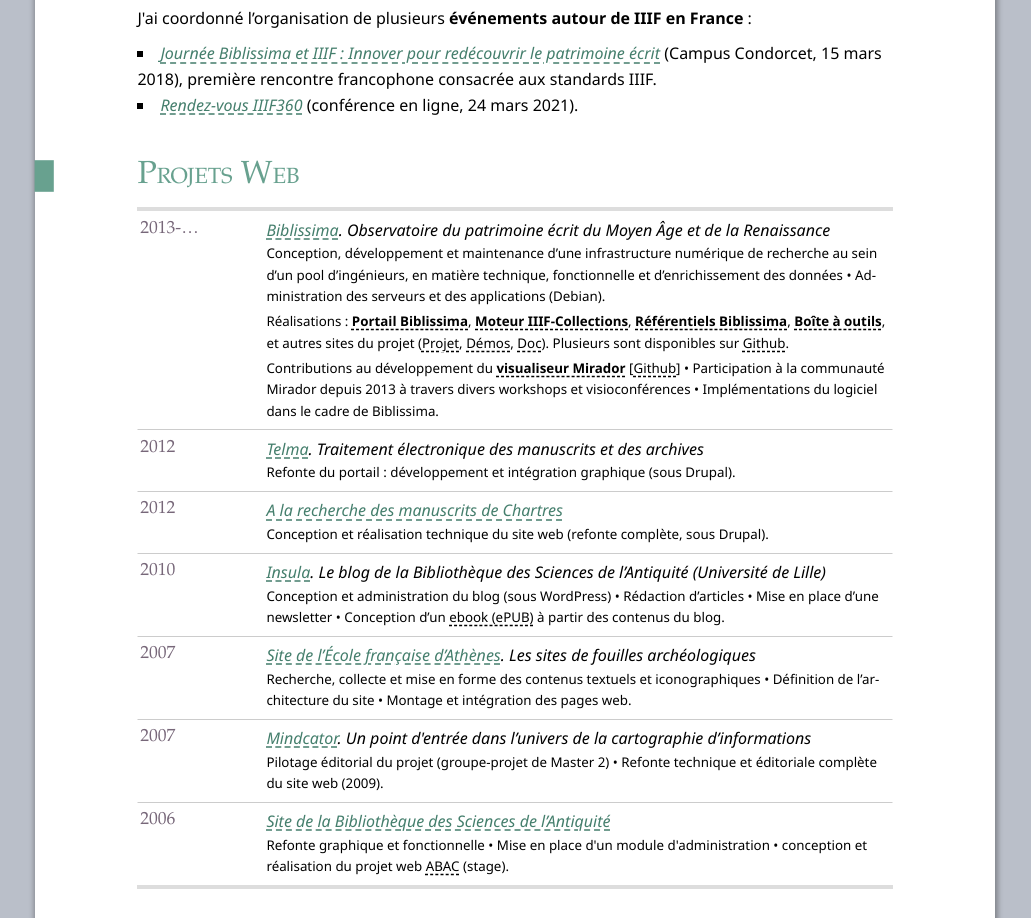
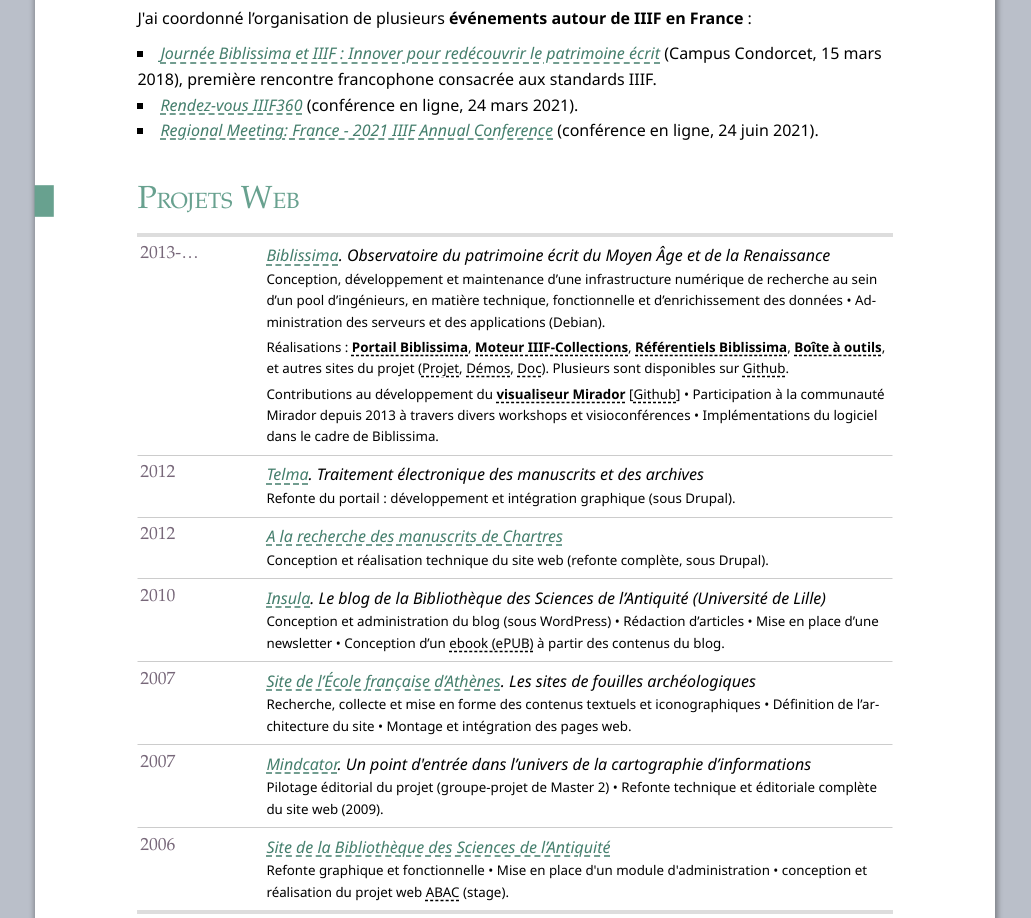
Before and after one commit to regisrob/cv, a plain HTML site: page index.html in a window 1280 px wide. Shown: the part 3428-4346 px from the top of the page, without its empty margins (125-1156 px from the left). Drawn offline with Linux system fonts and the light colour scheme.

Commit message:
Ajout session IIIF-FR 2021

```diff
--- a/index.html
+++ b/index.html
@@ -532,6 +532,7 @@
   <ul>
   	<li><em><a href="https://projet.biblissima.fr/fr/evenements/journee-biblissima-iiif-innover-redecouvrir-patrimoine-ecrit-2018">Journée Biblissima et IIIF&nbsp;: Innover pour redécouvrir le patrimoine écrit</a></em> (Campus Condorcet, 15 mars 2018), première rencontre francophone consacrée aux standards IIIF.</li>
   	<li><em><a href="https://projet.biblissima.fr/fr/evenements/rendez-vous-iiif360-2021">Rendez-vous IIIF360</a></em> (conférence en ligne, 24 mars 2021).</li>
+    <li><em><a href="https://www.youtube.com/watch?v=Vg7JhJ1oFCI&list=PLCM_5vw14JoMqw4Ew2v3e3dlMDlpxuly3&index=8">Regional Meeting: France - 2021 IIIF Annual Conference</a></em> (conférence en ligne, 24 juin 2021).</li>
   </ul>
 </section>
 
```
